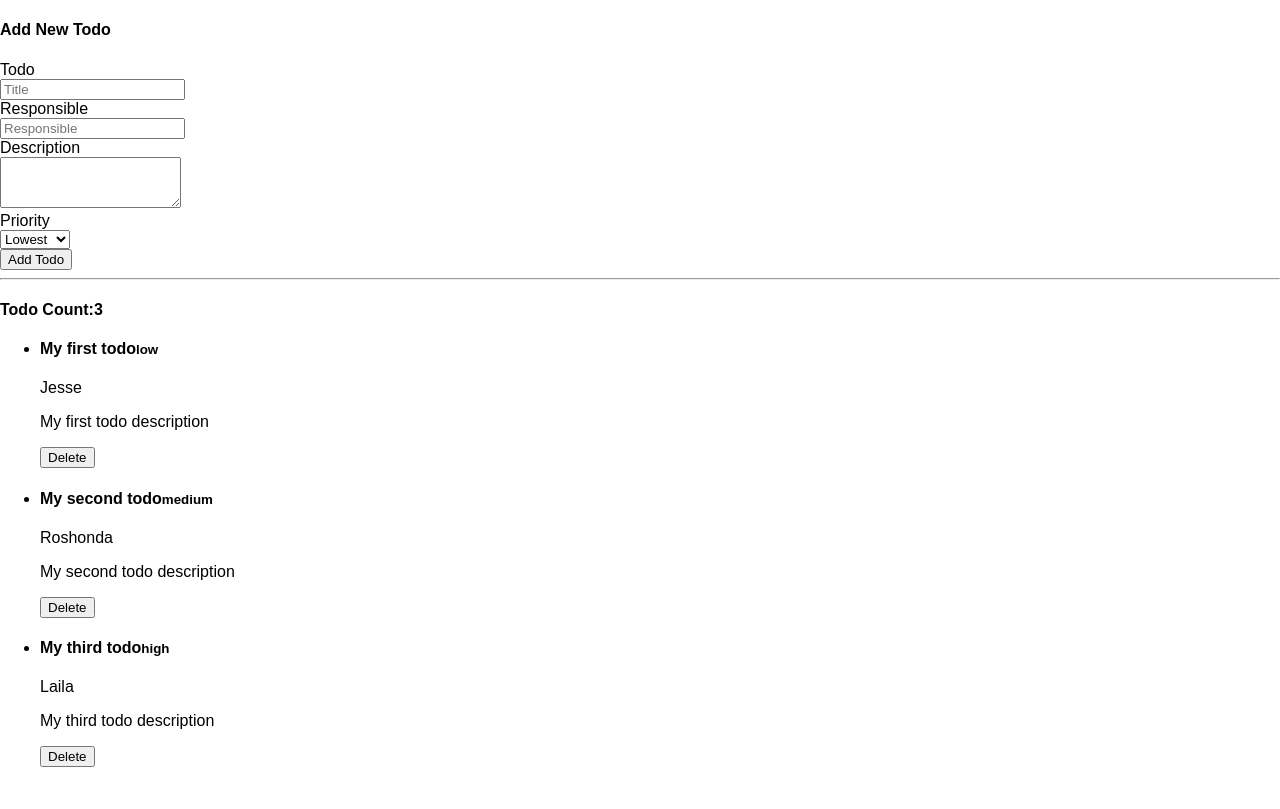
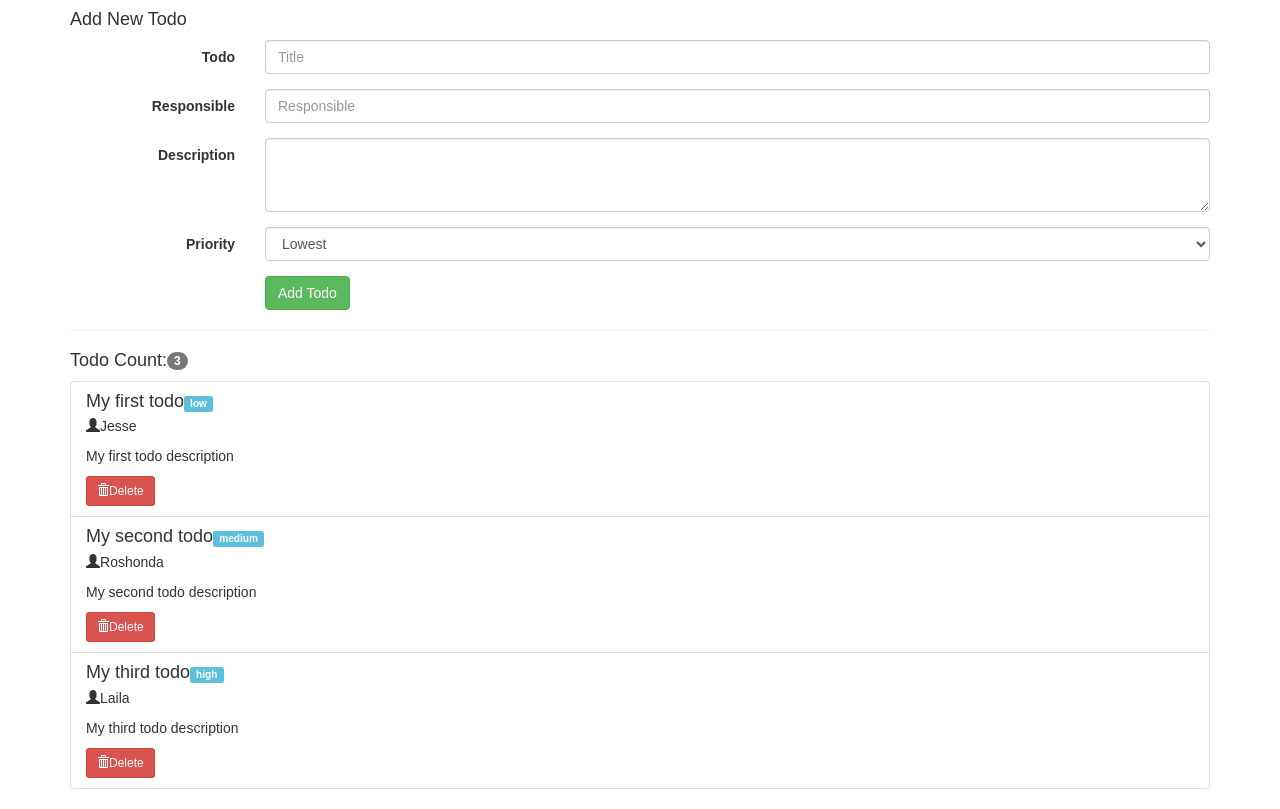
Before and after one commit to JesseSmith3rd/TudoApp, a React (Create React App) app in the folder tudoapp/: page / in a window 1280 px wide. Built offline with nearby package versions, Linux system fonts and the light colour scheme.

Commit message:
Add addtodo function,  jquery, and bootstrap

```diff
--- a/tudoapp/public/index.html
+++ b/tudoapp/public/index.html
@@ -10,6 +10,7 @@
     -->
     <link rel="manifest" href="%PUBLIC_URL%/manifest.json">
     <link rel="shortcut icon" href="%PUBLIC_URL%/favicon.ico">
+     <link rel="stylesheet" href="https://maxcdn.bootstrapcdn.com/bootstrap/3.3.7/css/bootstrap.min.css" integrity="sha384-BVYiiSIFeK1dGmJRAkycuHAHRg32OmUcww7on3RYdg4Va+PmSTsz/K68vbdEjh4u" crossorigin="anonymous">
     <!--
       Notice the use of %PUBLIC_URL% in the tags above.
       It will be replaced with the URL of the `public` folder during the build.
@@ -36,5 +37,7 @@
       To begin the development, run `npm start` or `yarn start`.
       To create a production bundle, use `npm run build` or `yarn build`.
     -->
+    <script src="https://code.jquery.com/jquery-3.2.1.min.js" integrity="sha256-hwg4gsxgFZhOsEEamdOYGBf13FyQuiTwlAQgxVSNgt4=" crossorigin="anonymous"></script>
+   <script src="https://maxcdn.bootstrapcdn.com/bootstrap/3.3.7/js/bootstrap.min.js" integrity="sha384-Tc5IQib027qvyjSMfHjOMaLkfuWVxZxUPnCJA7l2mCWNIpG9mGCD8wGNIcPD7Txa" crossorigin="anonymous"></script>
   </body>
 </html>
--- a/tudoapp/src/App.js
+++ b/tudoapp/src/App.js
@@ -31,6 +31,8 @@
     this.state = {
       todos
     };
+
+    this.handleAddTodo = this.handleAddTodo.bind(this);
   }
 
   handleRemoveTodo(index) {
@@ -40,10 +42,14 @@
       })
     })
   }
+
+  handleAddTodo(todo) {
+    this.setState({todos: [...this.state.todos, todo]})
+  }
   render() {
     return (
       <div className="container">
-        <TodoInput></TodoInput>
+        <TodoInput onAddTodo={this.handleAddTodo}></TodoInput>
         <hr/>
         <h4>Todo Count:<span className="badge">{this.state.todos.length}</span></h4>
         <ul className="list-group">
```
